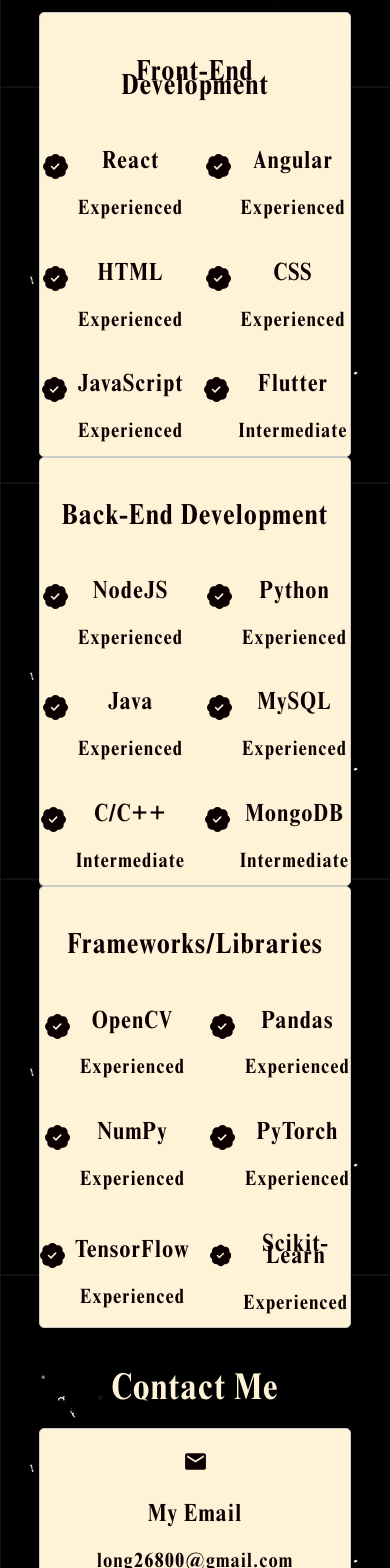
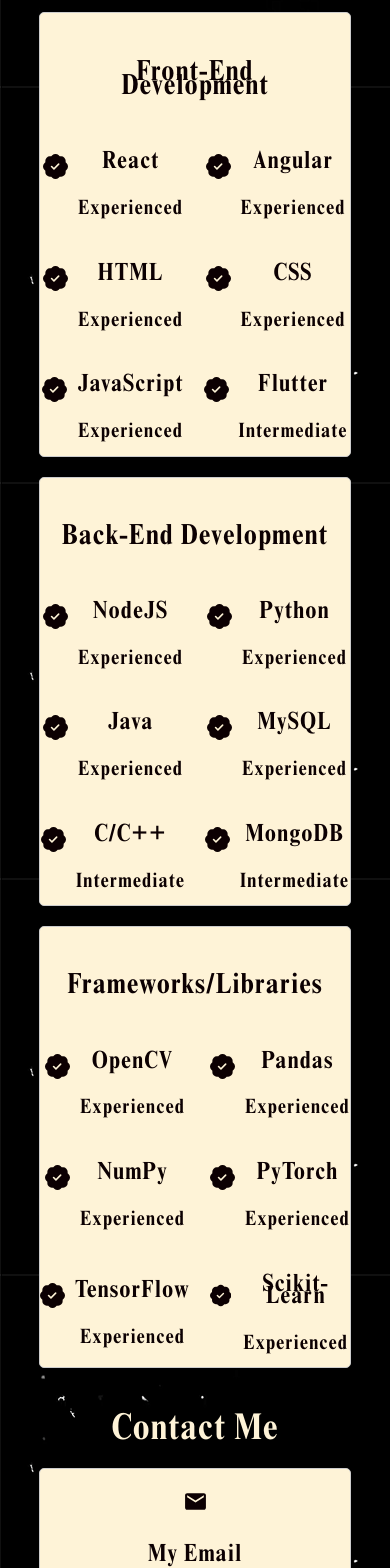
Before and after one commit to tenlalong/portfolio-website, a React (Create React App) app: page / in a window 390 px wide. Shown: the part 3081-4649 px from the top of the page. Built offline with nearby package versions, Linux system fonts and the light colour scheme.

Commit message:
MEdia query changes

```diff
--- a/src/pages/components/body/skills/skills.css
+++ b/src/pages/components/body/skills/skills.css
@@ -1,3 +1,15 @@
+@media (max-width:768px){
+  .skill_front{
+  margin-bottom:20px !important;
+  }
+  .skill_back{
+  margin-bottom:20px !important;
+  }
+  .skill_py{
+  margin-bottom:20px !important;
+  }
+  }
+
 @media screen and (max-width: 768px){
   .skill_back, .skill_front, .skill_py{
   display:block !important;
```
